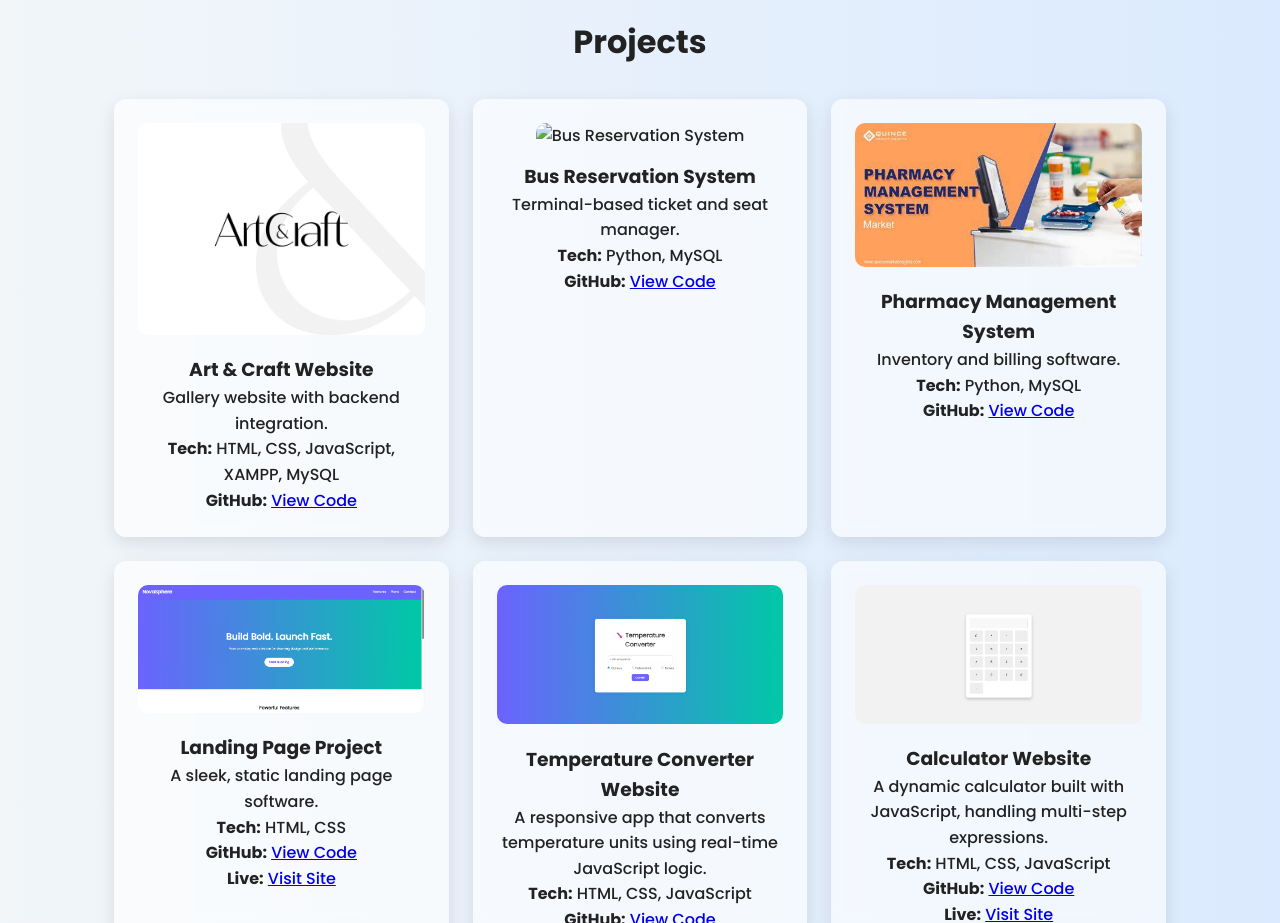
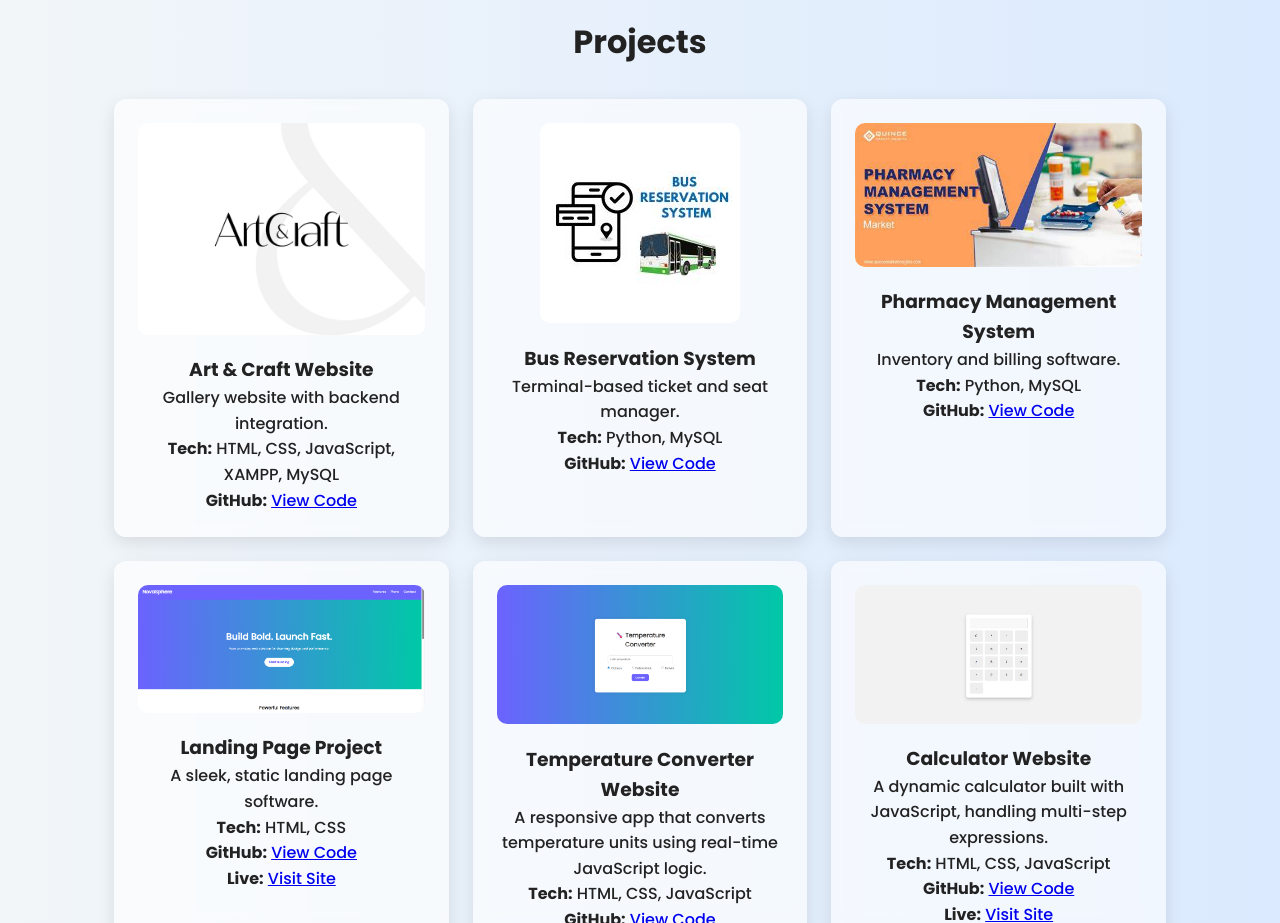
Before and after one commit to aditijain19pu/FUTURE_FS_01, a plain HTML site: page index.html in a window 1280 px wide. Shown: the part 1740-2663 px from the top of the page. Drawn offline with Linux system fonts and the light colour scheme; the site is published under a folder, as on GitHub Pages, so addresses that start at the root find nothing.

Commit message:
Update index.html

```diff
--- a/index.html
+++ b/index.html
@@ -88,7 +88,7 @@
         <p><strong>GitHub:</strong> <a href="https://github.com/aditijain19pu/Artisans-Corner" target="_blank">View Code</a></p>
       </div>
       <div class="project-card">
-        <img src="/bus.png" alt="Bus Reservation System" />
+        <img src="bus.png" alt="Bus Reservation System" />
         <h3>Bus Reservation System</h3>
         <p>Terminal-based ticket and seat manager.</p>
         <p><strong>Tech:</strong> Python, MySQL</p>
```
